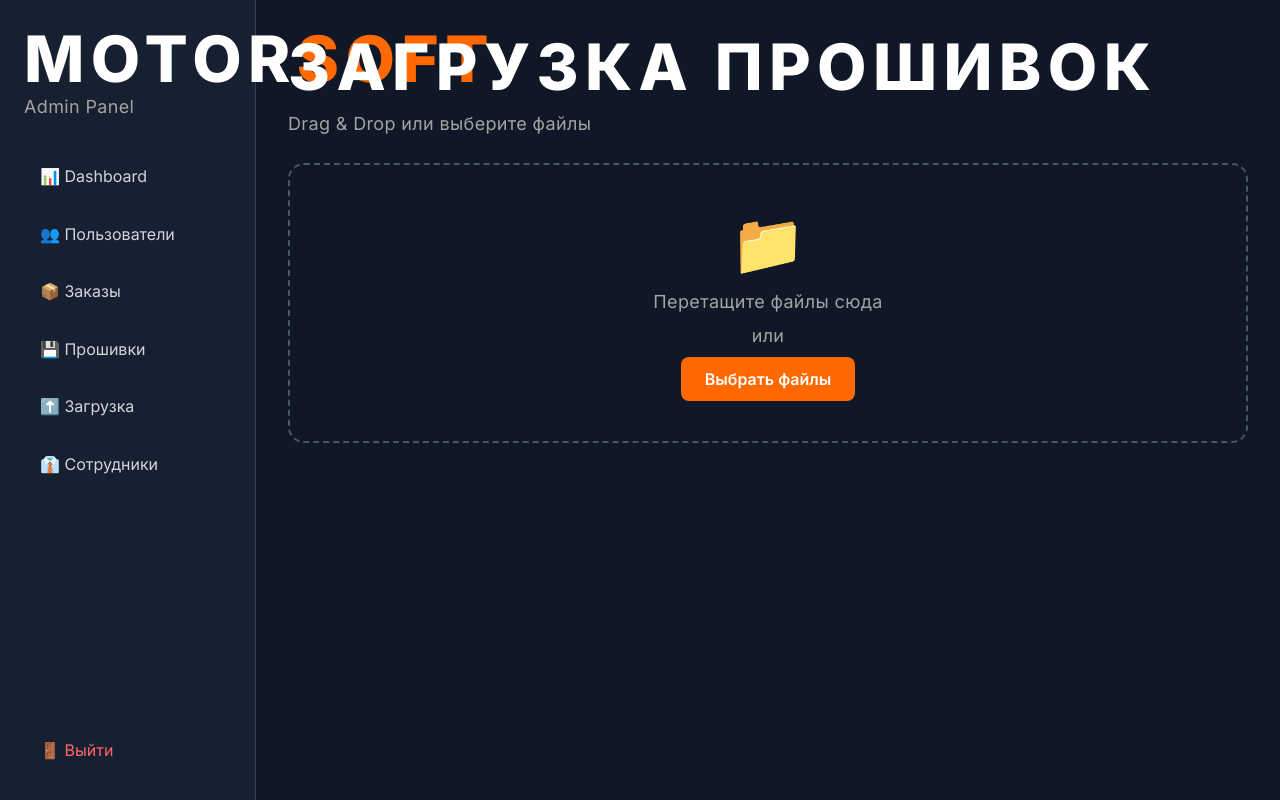
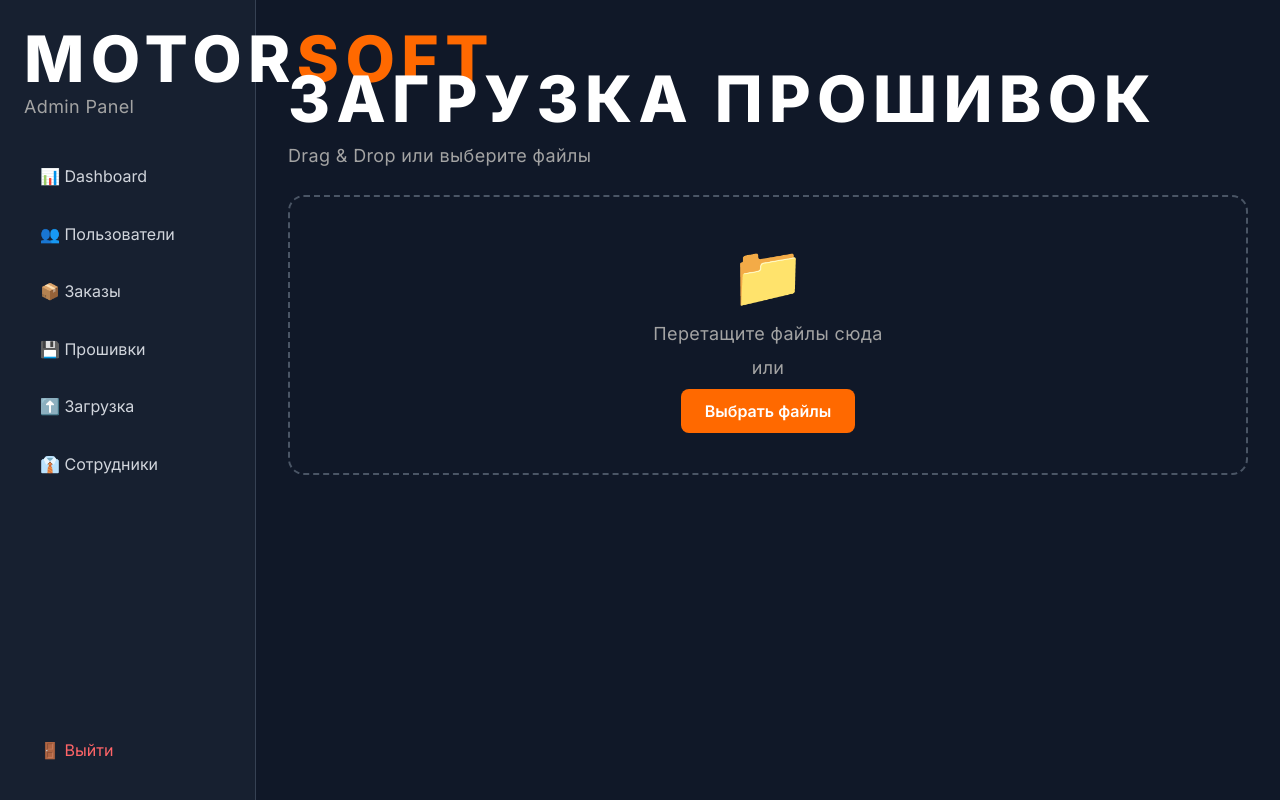
Before and after one commit to Bocha0406/motorsoft-frontend, a Next.js app: page /admin/upload in a window 1280 px wide. Built offline with nearby package versions, Linux system fonts and the light colour scheme; sample sign-in values are in the browser's storage.

Commit message:
🎨 Отступ для заголовка Загрузка прошивок

```diff
--- a/src/app/admin/upload/page.tsx
+++ b/src/app/admin/upload/page.tsx
@@ -93,7 +93,7 @@
   };
 
   return (
-    <div className="space-y-6">
+    <div className="space-y-6 pt-8">
       <div>
         <h1 className="text-3xl font-bold text-white mb-2">Загрузка прошивок</h1>
         <p className="text-gray-400">Drag & Drop или выберите файлы</p>
```
